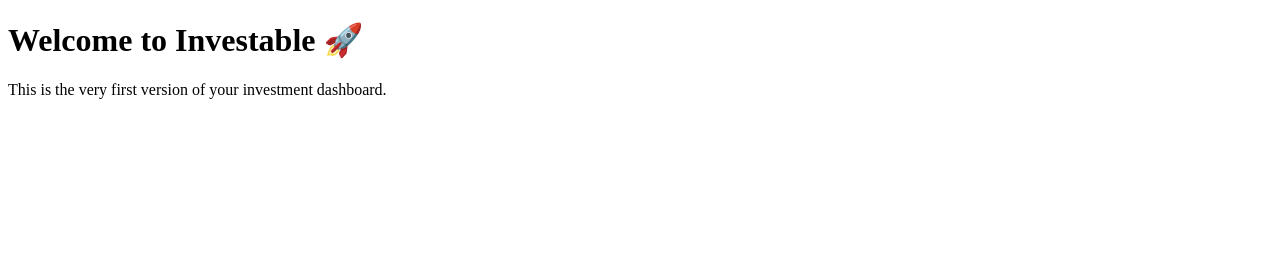
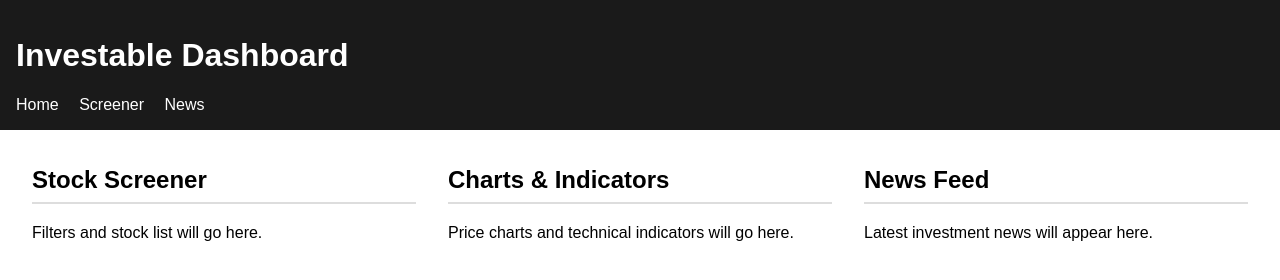
Before and after one commit to altkarr/investable, a plain HTML site: page index.html in a window 1280 px wide. Drawn offline with Linux system fonts and the light colour scheme.

Commit message:
Enhance index.html with styles and layout
Added styling and structured layout for the Investable Dashboard.

```diff
--- a/index.html
+++ b/index.html
@@ -3,9 +3,40 @@
 <head>
   <meta charset="UTF-8">
   <title>Investable Dashboard</title>
+  <style>
+    body { font-family: Arial, sans-serif; margin: 0; padding: 0; }
+    header { background: #1a1a1a; color: white; padding: 1rem; }
+    nav a { color: white; margin-right: 1rem; text-decoration: none; }
+    main { display: flex; padding: 1rem; }
+    section { flex: 1; margin: 0 1rem; }
+    h2 { border-bottom: 2px solid #ddd; padding-bottom: 0.5rem; }
+  </style>
 </head>
 <body>
-  <h1>Welcome to Investable 🚀</h1>
-  <p>This is the very first version of your investment dashboard.</p>
+  <header>
+    <h1>Investable Dashboard</h1>
+    <nav>
+      <a href="#">Home</a>
+      <a href="#">Screener</a>
+      <a href="#">News</a>
+    </nav>
+  </header>
+
+  <main>
+    <section>
+      <h2>Stock Screener</h2>
+      <p>Filters and stock list will go here.</p>
+    </section>
+
+    <section>
+      <h2>Charts & Indicators</h2>
+      <p>Price charts and technical indicators will go here.</p>
+    </section>
+
+    <section>
+      <h2>News Feed</h2>
+      <p>Latest investment news will appear here.</p>
+    </section>
+  </main>
 </body>
 </html>
```
